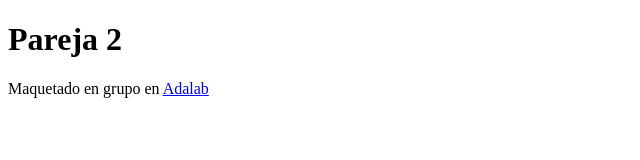
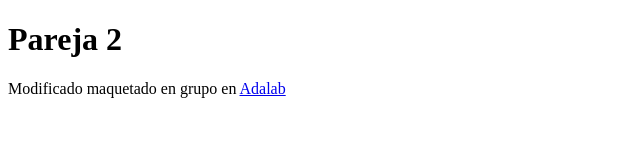
Before and after one commit to MelsCrest/control-versiones-pair-2, a plain HTML site: page index.html in a window 1280 px wide. Shown: the whole page, without its empty margins (0-640 px from the left). Drawn offline with Linux system fonts and the light colour scheme.

Commit message:
cambios 2 en el footer

```diff
--- a/index.html
+++ b/index.html
@@ -14,7 +14,7 @@
         <section class="contenido"></section>
     </main>
     <footer>
-        <p>Maquetado en grupo en <a href="http://adalab.es">Adalab</a></p>
+        <p>Modificado maquetado en grupo en <a href="http://adalab.es">Adalab</a></p>
     </footer>
 </body>
 </html>
```
